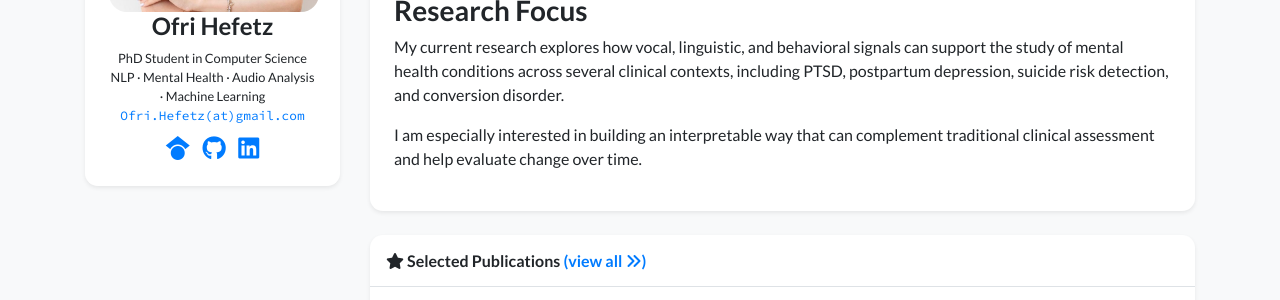
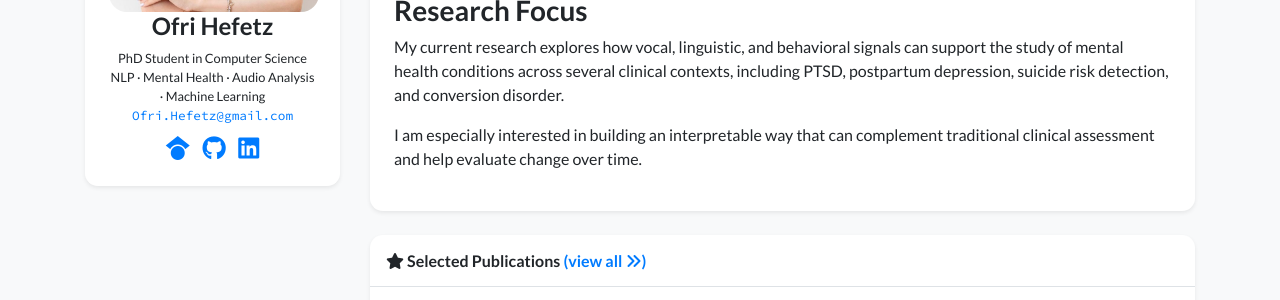
Before and after one commit to OfriHefetz/ofrihefetz.github.io, a Jekyll site: the page built from index.html, in a window 1280 px wide. Shown: the part 352-652 px from the top of the page. Built offline with Jekyll 4.4.1, drawn with Linux system fonts in a browser that asks for light colours; nearby versions of some CDN libraries; a style sheet for code colours, icons or effects is not loaded.

Commit message:
Update profile_card_mini.html

```diff
--- a/_includes/widgets/profile_card_mini.html
+++ b/_includes/widgets/profile_card_mini.html
@@ -39,7 +39,7 @@
                 <div class="row small">
                     <div class="col text-center">
                         <a class="email-text" href="mailto:{{ site.data.profile.email | encode_email }}">
-                            {{ site.data.profile.email | replace: "@", "(at)" }}
+                            {{ site.data.profile.email}}
                         </a>
                     </div>
                 </div>
```
